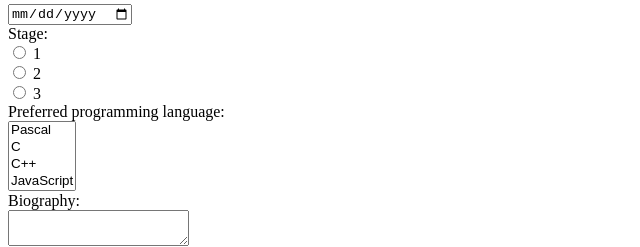
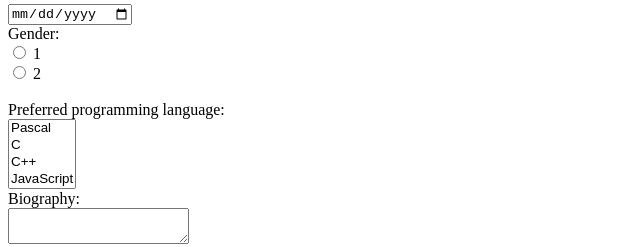
Before and after one commit to nomogo/yoo, a plain HTML site: page index.html in a window 1280 px wide. Shown: the part 1476-1723 px from the top of the page, 0-640 px from the left. Drawn offline with Linux system fonts and the light colour scheme.

Commit message:
Update index.html

```diff
--- a/index.html
+++ b/index.html
@@ -78,13 +78,12 @@
         <label for="date_naissance">Date of birth:</label><br>
         <input type="date" id="date_naissance" name="date_naissance"><br>
 
-        <label for="etage">Stage:</label><br>
-        <input type="radio" id="etage_1" name="etage" value="1">
+        <label for="etage">Gender:</label><br>
+        <input type="radio" id="etage_1" name="Man" value="1">
         <label for="etage_1">1</label><br>
-        <input type="radio" id="etage_2" name="etage" value="2">
+        <input type="radio" id="etage_2" name="Woman" value="2">
         <label for="etage_2">2</label><br>
-        <input type="radio" id="etage_3" name="etage" value="3">
-        <label for="etage_3">3</label><br>
+      </label><br>
 
         <label for="langage">Preferred programming language:</label><br>
         <select id="langage" name="langage" multiple>
```
